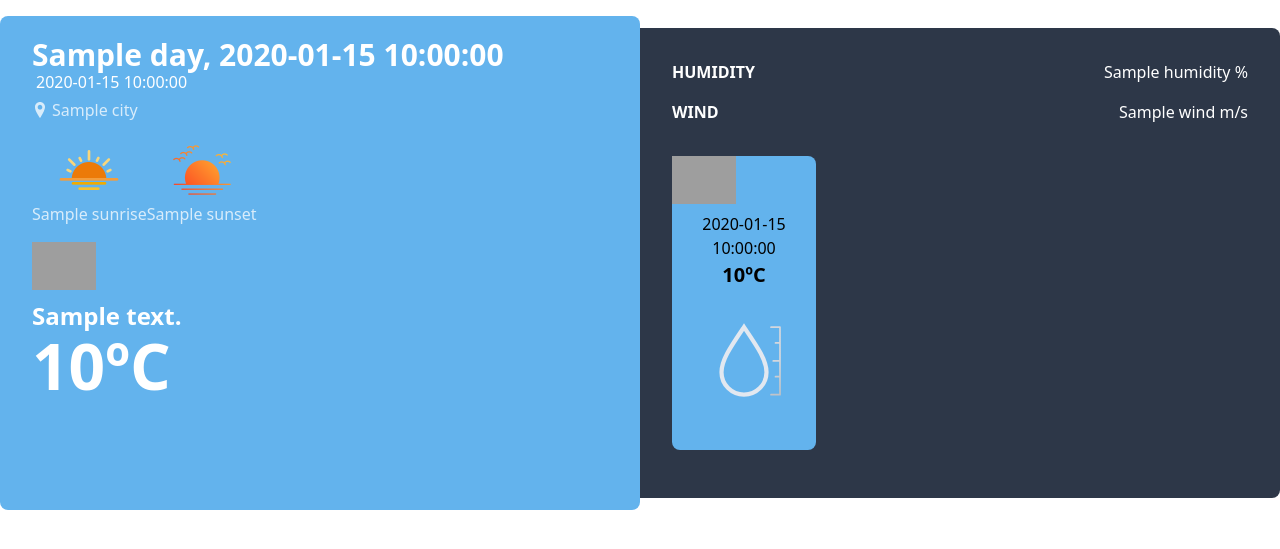
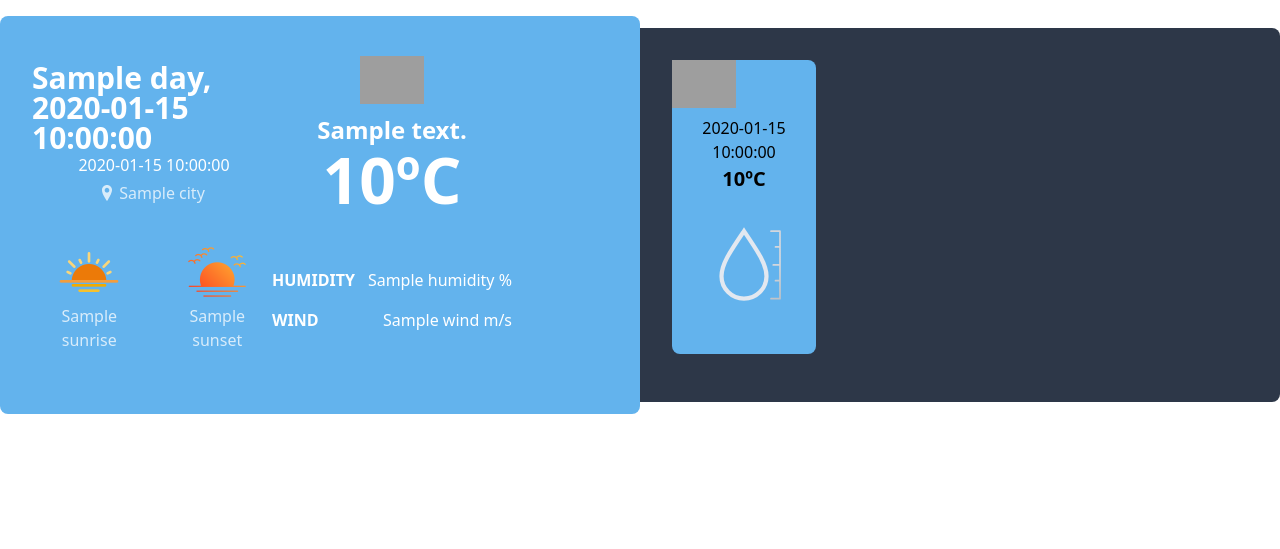
Before and after one commit to Adrian-GGit/infoboard, a Flask app: template app/templates/weather/weather.html in a window 1280 px wide. Shown: the top 549 px of the page. Run offline with Flask 3, Linux system fonts and the light colour scheme; the template is opened without the code that fills it: most values are stand-ins (such as "Sample title", 1, 10 or a date in 2020); some libraries are stand-ins or nearby versions; grey boxes are pictures that could not be loaded.

Commit message:
edit styling

```diff
--- a/app/templates/weather/weather.html
+++ b/app/templates/weather/weather.html
@@ -10,7 +10,8 @@
     <div class="flex flex-wrap w-full lg:w-auto">
         <div class="w-full lg:w-1/2 flex rounded-lg bg-auto">
             <div class="rounded-lg py-6 pl-8 pr-32 w-full bg-blue-400 opacity-90 text-white">
-                <div>
+                <div class="flex items-center my-4 justify-center">
+                    <div class="flex flex-col items-center justify-center w-1/2">
                         <h2 class="font-bold text-3xl leading-none pb-1">{{ current_data.day }}, {{ current_data.date }}
                         </h2>
                         <h3 class="leading-none pb-2 pl-1">{{ current_data.time }}</h3>
@@ -35,32 +36,29 @@
                             {{ current_data.city }}
                         </p>
                     </div>
-
-                <!-- Container for sunrise and sunset -->
-                <div class="flex items-center my-4">
-                    <div class="flex flex-col items-center"> <!-- Adjust width as needed -->
+                    <div class="flex flex-col items-center justify-center w-1/2">
+                        <img class="w-16 mb-2" src="http://openweathermap.org/img/wn/{{ current_data.wf_icon }}.png"
+                            class="current-weather-icon">
+                        <b class="text-2xl block font-bold text-center">{{ current_data.wf_description }}</b>
+                        <strong class="leading-none text-6xl block font-weight-bolder text-center">{{ current_data.temp }}ºC</strong>
+                    </div>
+                </div>
+                <div class="flex items-center my-4 justify-center">
+                    <div class="flex flex-col items-center justify-center w-1/2">
+                        <div class="flex items-center justify-center">
+                            <div class="flex flex-col items-center mr-4">
                                 <img id="sunrise" src="{{ url_for('static', filename='img/weather/sunrise.png') }}"
                                     class="sun-icon w-16">
                                 <p class="text-center opacity-75">{{ weather_data.sunrise }}</p>
                             </div>
-                    <div class="flex flex-col items-center"> <!-- Adjust width as needed -->
+                            <div class="flex flex-col items-center">
                                 <img id="sunset" src="{{ url_for('static', filename='img/weather/sunset.png') }}"
                                     class="sun-icon w-16">
                                 <p class="text-center opacity-75">{{ weather_data.sunset }}</p>
                             </div>
                         </div>
-
-                <div>
-                    <img class="w-16 mb-2" src="http://openweathermap.org/img/wn/{{ current_data.wf_icon }}.png"
-                        class="current-weather-icon">
-                    <b class="text-2xl block font-bold">{{ current_data.wf_description }}</b>
-                    <strong class="leading-none text-6xl block font-weight-bolder">{{ current_data.temp }}ºC</strong>
                     </div>
-            </div>
-        </div>
-
-        <div class="w-full lg:w-1/2 flex ml-0">
-            <div class="lg:my-3 bg-gray-800 text-white p-8 lg:rounded-r-lg w-full">
+                    <div class="flex flex-col items-center justify-center w-1/2 mt-10">
                         <div class="flex justify-between w-64 mb-4 w-full">
                             <div class="w-auto font-bold uppercase text-90">Humidity</div>
                             <div class="w-auto text-right">{{ current_data.humidity }} %</div>
@@ -69,6 +67,13 @@
                             <div class="w-auto font-bold uppercase text-90">Wind</div>
                             <div class="w-auto text-right">{{ current_data.wind }} m/s</div>
                         </div>
+                    </div>
+                </div>
+            </div>
+        </div>
+
+        <div class="w-full lg:w-1/2 flex ml-0">
+            <div class="lg:my-3 bg-gray-800 text-white p-8 lg:rounded-r-lg w-full">
                 <div class="flex flex-row mb-2">
                     {% for forecast in weather_data.forecasts %}
                     <div class="flex flex-col w-1/4 bg-blue-400 text-black rounded-lg pb-4 items-center mr-1">
```
Lines whose indentation alone changed are shown as unchanged.
